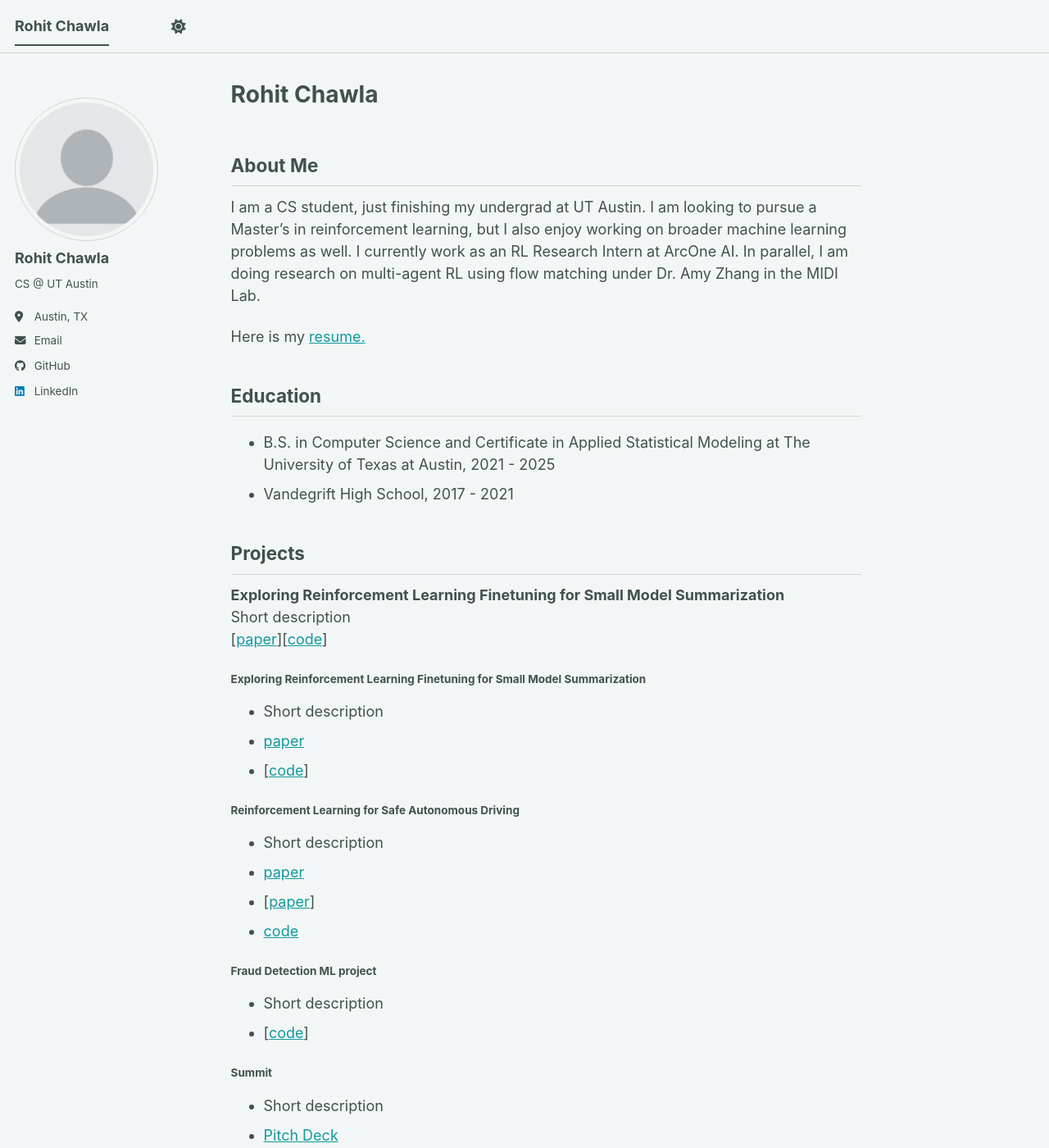
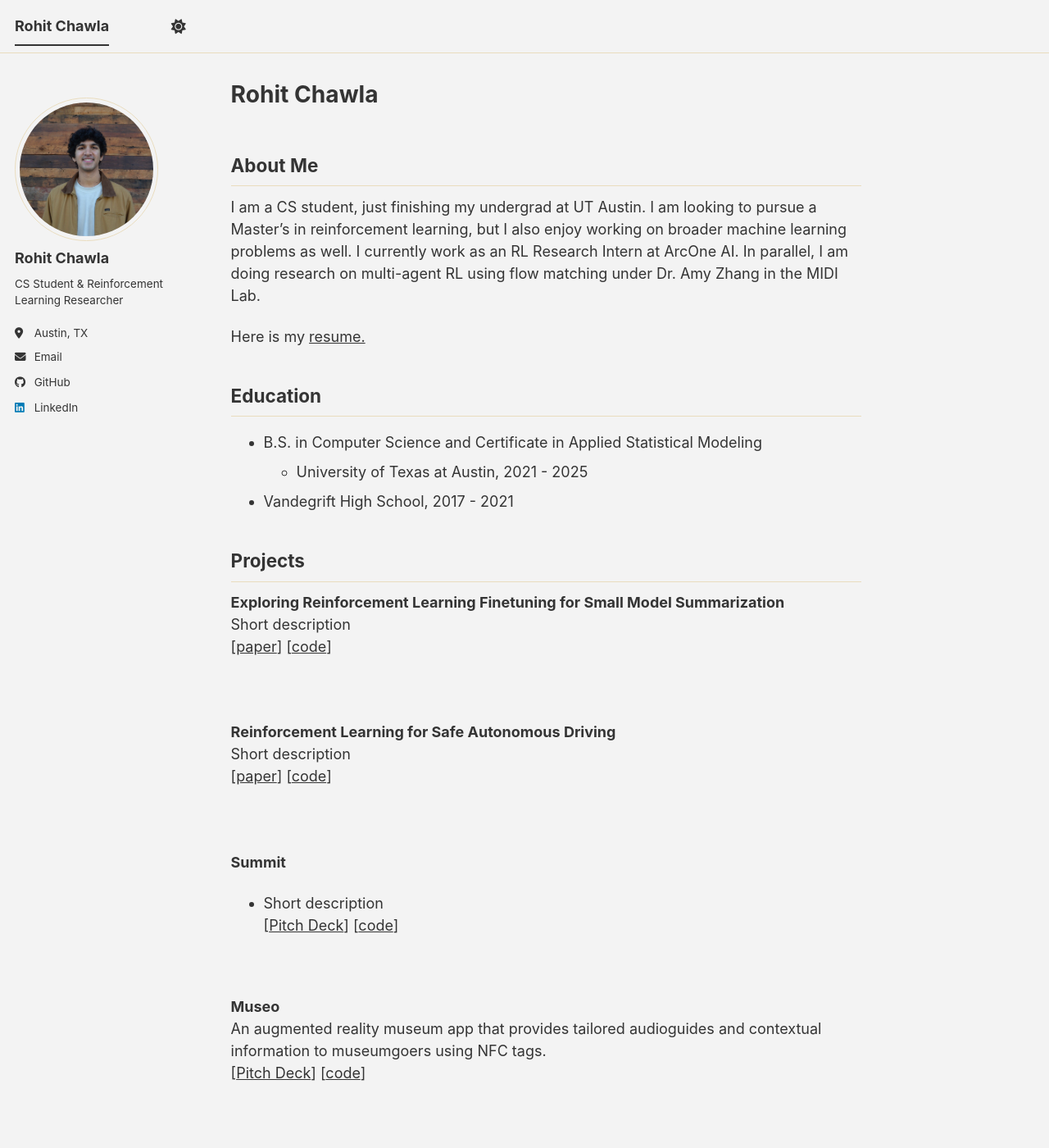
Before and after one commit to rohitchawla28/rohitchawla28.github.io, a Jekyll site: the page built from _pages/about.md, in a window 1280 px wide and 1400 px high. Shown: the whole window at 82% size. Built offline with Jekyll 4.4.1, drawn with Linux system fonts in a browser that asks for light colours; a script bundle is joined from its source files by our own code; library files that are not in the unit come from our copies; some of the changed text lies outside the part shown.

Commit message:
dirt theme, profile pic, project info

```diff
--- a/_config.yml
+++ b/_config.yml
@@ -8,7 +8,7 @@
 
 # Basic Site Settings
 locale                   : "en-US"
-site_theme               : "mint" # The available themes options are "default", "air", "sunrise", "mint", "dirt" and "contrast"
+site_theme               : "dirt" # The available themes options are "default", "air", "sunrise", "mint", "dirt" and "contrast"
 title                    : "Rohit Chawla"
 title_separator          : "-"
 name                     : &name "Rohit Chawla"
@@ -23,10 +23,10 @@ repository               : "rohitchawla28/rohitchawla28.github.io"
 #               Additional customization can be done by editing /_includes/author-profile.html
 author:
   # Biographic information
-  avatar           : "profile.png"
+  avatar           : "profile_pic.jpg"
   name             : "Rohit Chawla"
   pronouns         : # example: "she/her"
-  bio              : "CS @ UT Austin"
+  bio              : "CS Student & Reinforcement Learning Researcher"
   location         : "Austin, TX"
   employer         : # "ArcOne AI"
   uri              : # URL
--- a/_pages/about.md
+++ b/_pages/about.md
@@ -15,52 +15,54 @@ Here is my <a href="files/resume_mscs.pdf">resume.</a>
 
 
 ## Education
-- B.S. in Computer Science and Certificate in Applied Statistical Modeling at The University of Texas at Austin, 2021 - 2025
+- B.S. in Computer Science and Certificate in Applied Statistical Modeling
+    - University of Texas at Austin, 2021 - 2025
 - Vandegrift High School, 2017 - 2021
+<br>
 
 
 ## Projects
 
-<strong>Exploring Reinforcement Learning Finetuning for Small Model Summarization</strong><br>
-Short description<br>
-[<a href="files/rl_finetune_paper.pdf">paper</a>][[code](https://github.com/rohitchawla28/rl-finetune)]
+<strong>Exploring Reinforcement Learning Finetuning for Small Model Summarization</strong> <br>
+Short description <br>
+[[paper](files/rl_finetune_paper.pdf)] [[code](https://github.com/rohitchawla28/rl-finetune)]
+<br><br><br>
 
+<strong>Reinforcement Learning for Safe Autonomous Driving</strong> <br>
+Short description <br>
+[[paper](files/safe_rl_paper.pdf)] [[code]()]
+<br><br><br>
 
-#### Exploring Reinforcement Learning Finetuning for Small Model Summarization
-- Short description
-- <a href="files/rl_finetune_paper.pdf">paper</a>
-- [[code](https://github.com/rohitchawla28/rl-finetune)]
+<strong>Summit</strong> <br>
+- Short description <br>
+[[Pitch Deck](https://docs.google.com/presentation/d/1hvQX5jCbVuPTF5CYxHH5QhjcBDop1-T5ykv2aLX_7O0/edit?usp=sharing)]
+[[code](https://github.com/rohitchawla28/food-review-summarizer)]
+<br><br><br>
 
-#### Reinforcement Learning for Safe Autonomous Driving
-- Short description
-- <a href="files/safe_rl_paper.pdf">paper</a>
-- [[paper](files/safe_rl_paper.pdf)]
-- [code]()
+<strong>Museo</strong> <br>
+An augmented reality museum app that provides tailored audioguides and contextual information to museumgoers using NFC tags. <br>
+[[Pitch Deck](https://docs.google.com/presentation/d/1uvb8c0NZH13QHhVHZtbKpCRavdxxQ8BlDL9Z1XiLk2A/edit?usp=sharing)]
+[[code](https://github.com/rohitchawla28/museo)]
+<br><br><br>
 
-#### Fraud Detection ML project
-- Short description
-- [[code]()]
+<strong>Fraud Detection ML project</strong> <br>
+Short description <br>
+[[code](https://github.com/rohitchawla28/fraud-detection)]
+<br><br><br>
 
-#### Summit
-- Short description
-- [Pitch Deck](https://docs.google.com/presentation/d/1hvQX5jCbVuPTF5CYxHH5QhjcBDop1-T5ykv2aLX_7O0/edit?usp=sharing)
-- [code](https://github.com/rohitchawla28/food-review-summarizer)
+#### Motion Profiling
+Link github
+<br><br><br>
 
-#### Museo
-- An augmented reality museum app that provides tailored audioguides and contextual information to museumgoers using NFC tags.
-- [Pitch Deck](https://docs.google.com/presentation/d/1uvb8c0NZH13QHhVHZtbKpCRavdxxQ8BlDL9Z1XiLk2A/edit?usp=sharing)
-- [code](https://github.com/rohitchawla28/museo)
+<strong>FRC Robotics Team 6800 ViperBots Valor (2020)</strong> <br>
+Our season was cancelled due to Covid-19. <br>
+[[code](https://github.com/Valor6800/FRC-6800-2020-code)]
+<br><br><br>
 
-#### Motion profiling??
-Link github
-
-#### FRC Robotics Team 6800 ViperBots Valor (2020)
-- Our season was cancelled due to Covid-19.
-- [code](https://github.com/Valor6800/FRC-6800-2020-code)
-
-#### FTC Robotics Team 4545 ViperBots Ouroboros (2018-2019)
-- Competed in the FTC Robotics World Championship, receiving the Controls/Software Award Nomination (Top 5) and placing 30th out of ~4,000 teams.
-- [code](https://github.com/rohitchawla28/___4545Ouroboros___)
+<strong>FTC Robotics Team 4545 ViperBots Ouroboros (2018-2019)</strong> <br>
+Competed in the FTC Robotics World Championship, receiving the Controls/Software Award Nomination (Top 5) and placing 30th out of ~4,000 teams. <br>
+[[code](https://github.com/rohitchawla28/___4545Ouroboros___)]
+<br>
 
 
 ## Personal Interests
```
Also changed, not shown: images/profile_pic.jpg (added).
